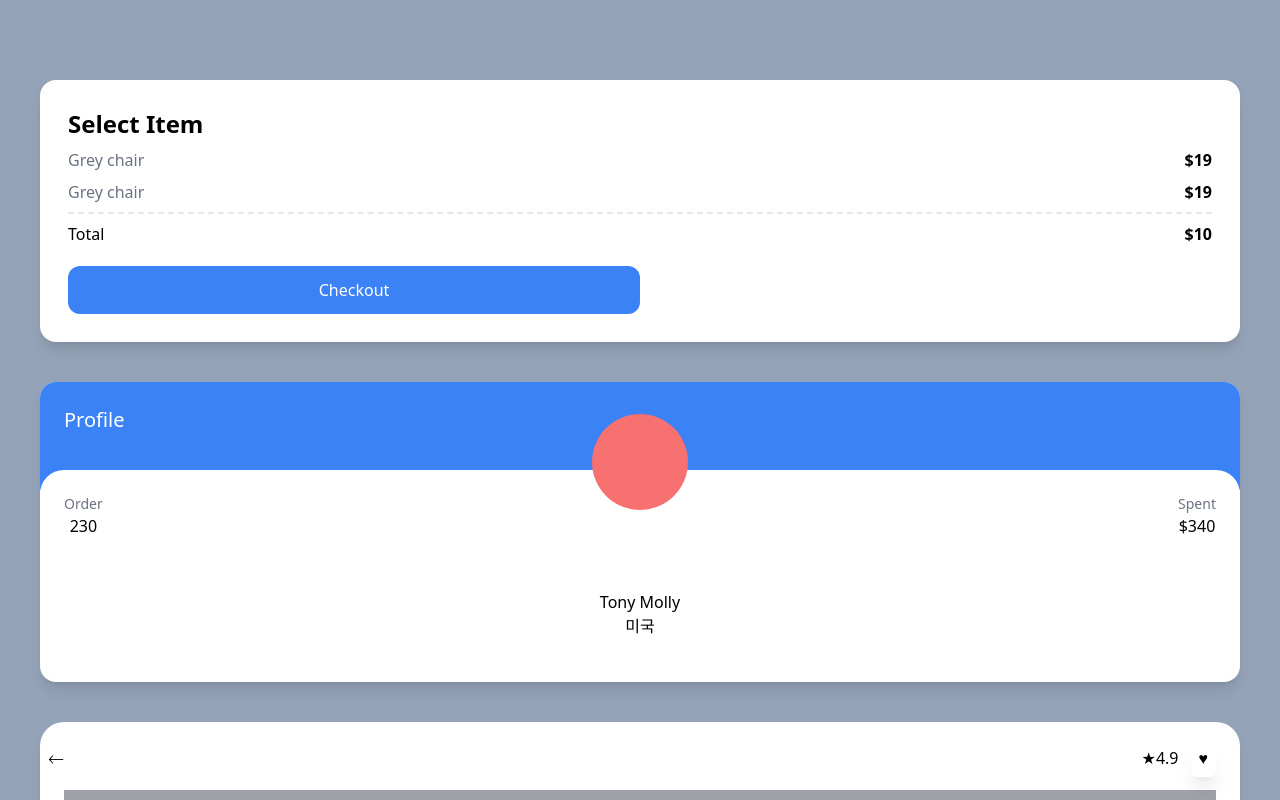
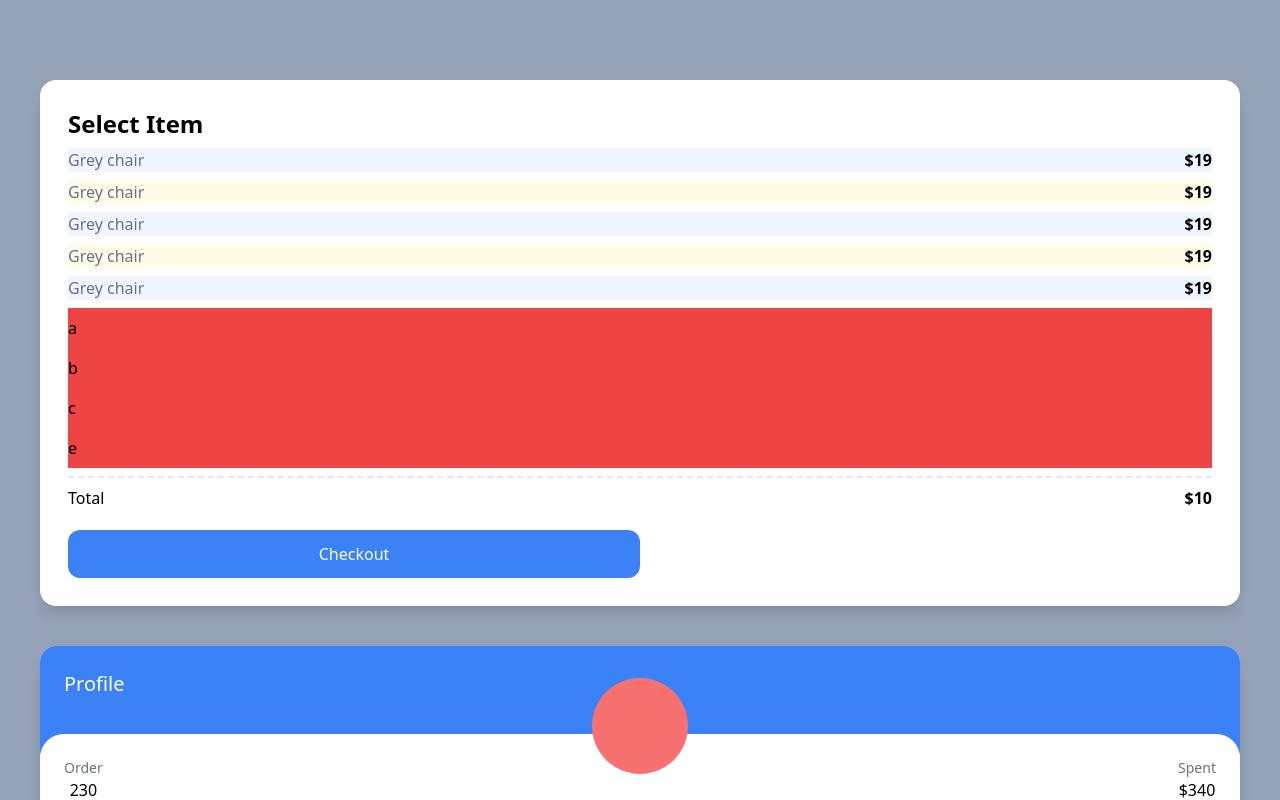
Before and after one commit to runan13/carrot-market, a Next.js app: page / in a window 1280 px wide. Shown: the top 800 px of the page. Built offline with nearby package versions, Linux system fonts and the light colour scheme.

Commit message:
Modifiers for Lists

```diff
--- a/pages/index.tsx
+++ b/pages/index.tsx
@@ -5,14 +5,23 @@
     <div className="bg-slate-400 py-20 px-10 grid gap-10">
       <div className="bg-white p-7 rounded-2xl shadow-lg">
         <span className="font-semibold text-2xl">Select Item</span>
-        <div className="flex justify-between my-2">
-          <span className="text-gray-500">Grey chair</span>
-          <span className="font-semibold">$19</span>
-        </div>
-        <div className="flex justify-between">
-          <span className="text-gray-500">Grey chair</span>
-          <span className="font-semibold">$19</span>
-        </div>
+        <ul>
+          {[1, 2, 3, 4, 5].map((i) => (
+            <div
+              key={i}
+              className="flex justify-between my-2 odd:bg-blue-50 even:bg-yellow-50">
+              <span className="text-gray-500">Grey chair</span>
+              <span className="font-semibold">$19</span>
+            </div>
+          ))}
+        </ul>
+        <ul>
+          {['a', 'b', 'c', '', 'e'].map((c, i) => (
+            <li className="bg-red-500 py-2 empty:hidden" key={i}>
+              {c}
+            </li>
+          ))}
+        </ul>
         <div className="flex justify-between mt-2 pt-2 border-t-2 border-dashed">
           <span>Total</span>
           <span className="font-semibold">$10</span>
```
